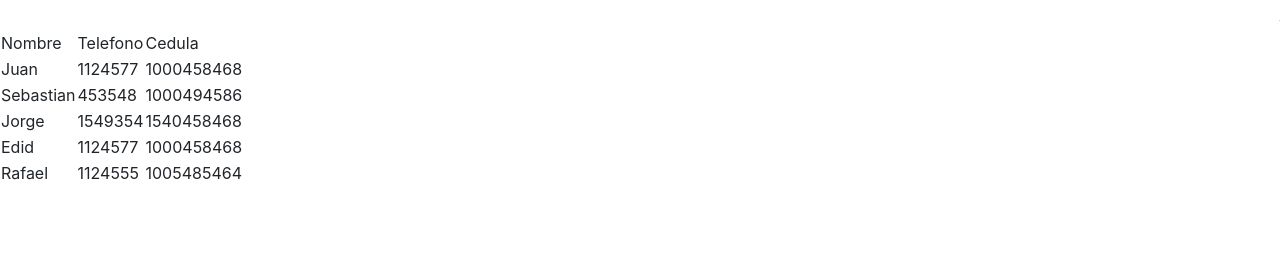
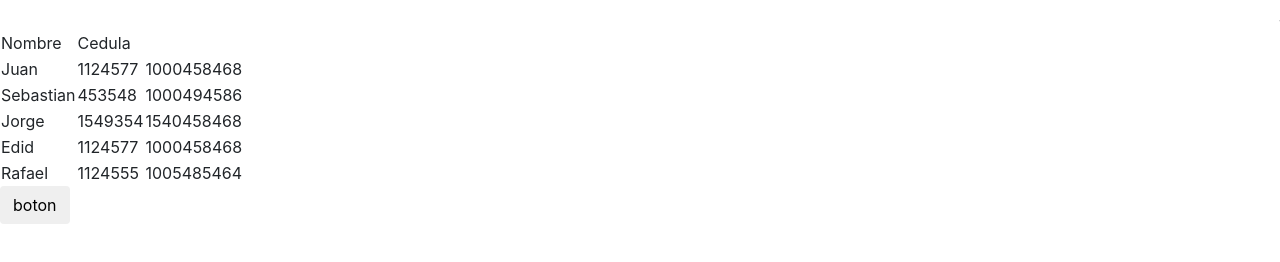
Before and after one commit to juansevas99/proyectos_git, a plain HTML site: page index.html in a window 1280 px wide. Drawn offline with nearby package versions, Linux system fonts and the light colour scheme.

Commit message:
tercera version se añadio un boton sin bootstrap

```diff
--- a/index.html
+++ b/index.html
@@ -12,7 +12,6 @@
 <table>
     <tr>
         <td>Nombre</td>
-        <td>Telefono</td>
         <td>Cedula</td>
 
     </tr>
@@ -47,6 +46,7 @@
 
     </tr>
 </table>
+<button class="btn danger">boton</button>
 
 
 </body>
```
